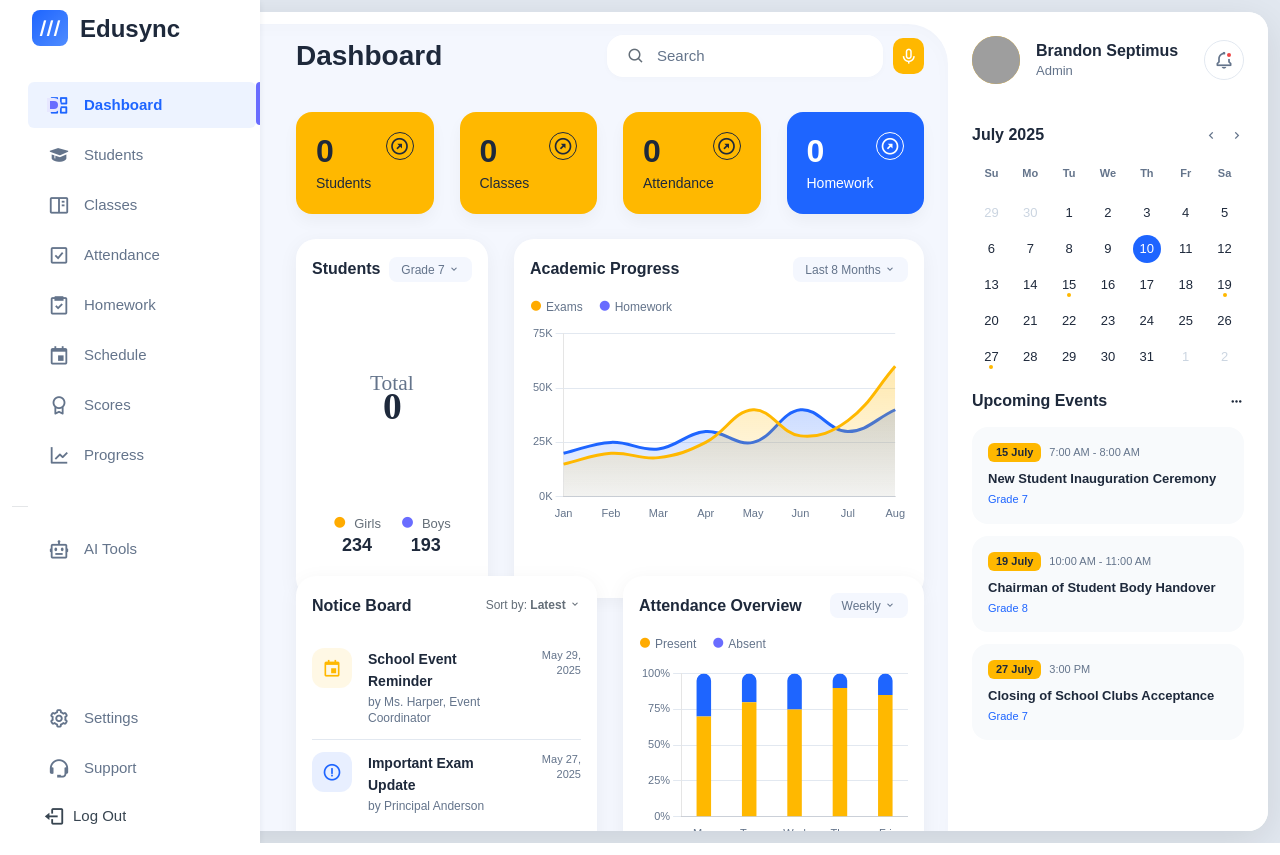
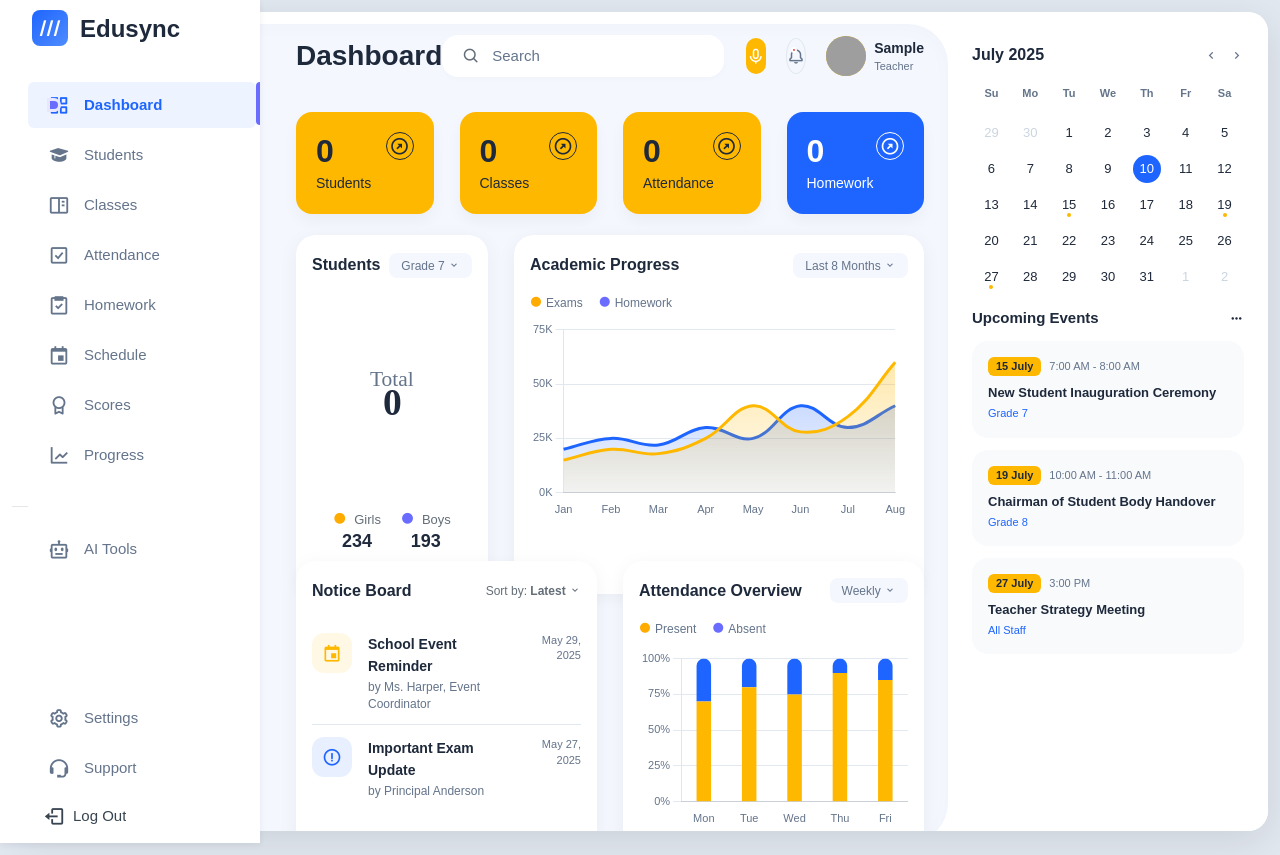
Before and after one commit to rak190/English-classroom-management, a Django app: page / in a window 1280 px wide. Run offline with Django 4.2, Linux system fonts and the light colour scheme; the visitor is signed in with stand-in values (Sample User, id 1); data that the repository does not hold is empty; some libraries are stand-ins or nearby versions; some web fonts are replaced; grey boxes are pictures that could not be loaded.

Commit message:
Fix UI layout issues and add form error rendering to prevent silent failures

```diff
--- a/static/css/genz.css
+++ b/static/css/genz.css
@@ -26,9 +26,8 @@ body {
     background-color: #E2E8F0 !important;
     color: var(--genz-text-main);
     font-family: 'Google Sans', 'Kantumruy Pro', sans-serif !important;
-    display: flex;
-    justify-content: center;
-    align-items: center;
+    display: block;
+    overflow: hidden;
     min-height: 100vh;
     padding: 0;
     margin: 0;
@@ -53,12 +52,10 @@ h1, h2, h3, h4, h5, h6, .navbar-brand, .menu-text {
 }
 
 @media (min-width: 992px) {
-    body {
-        padding: 12px;
-    }
     .app-frame {
-        max-width: 1920px;
+        width: calc(100vw - 24px);
         height: calc(100vh - 24px);
+        margin: 12px auto;
         border-radius: var(--genz-radius);
         box-shadow: 0 10px 40px rgba(0, 0, 0, 0.1);
     }
@@ -111,7 +108,7 @@ h1, h2, h3, h4, h5, h6, .navbar-brand, .menu-text {
 .layout-page {
     flex-grow: 1;
     background: var(--genz-bg) !important;
-    height: 100%;
+    height: calc(100% - 24px);
     display: flex;
     flex-direction: column;
     border-radius: 40px; /* Big rounded corners as seen in reference */
--- a/templates/base.html
+++ b/templates/base.html
@@ -156,13 +156,28 @@
                             <h3 class="mb-0 fw-bold d-none d-md-block">{% block header_title %}Dashboard{% endblock %}</h3>
                         </div>
 
-                        <div class="d-flex align-items-center">
-                            <div class="search-bar">
+                        <div class="d-flex align-items-center gap-3">
+                            <div class="search-bar d-none d-md-flex">
                                 <i class="bx bx-search text-muted fs-5"></i>
                                 <input type="text" placeholder="Search">
                             </div>
-                            <div class="mic-icon">
+                            <div class="mic-icon d-none d-md-flex">
                                 <i class="bx bx-microphone fs-5"></i>
+                            </div>
+
+                            <!-- Profile & Notifications -->
+                            <div class="bell-icon ms-md-2" style="width: 36px; height: 36px; font-size: 18px;">
+                                <i class="bx bx-bell"></i>
+                                <span class="bell-dot" style="top: 8px; right: 8px; width: 6px; height: 6px;"></span>
+                            </div>
+                            <div class="d-flex align-items-center ms-2">
+                                <div class="profile-avatar mb-0 me-2" style="width: 40px; height: 40px; font-size: 16px;">
+                                    <img src="https://ui-avatars.com/api/?name={{ request.user.first_name|default:request.user.username }}&background=FFB800&color=FFFFFF" alt="" class="w-100 h-100 rounded-circle">
+                                </div>
+                                <div class="profile-info d-none d-md-block">
+                                    <h6 class="profile-name mb-0" style="font-size: 14px;">{{ request.user.first_name|default:request.user.username }}</h6>
+                                    <p class="profile-role mb-0" style="font-size: 11px;">Teacher</p>
+                                </div>
                             </div>
                         </div>
                     </nav>
@@ -174,25 +189,9 @@
                     </div>
                 </div>
 
-                <!-- Right Sidebar (Profile, Calendar, Events) -->
-                <aside class="right-sidebar">
-                    <div class="profile-section">
-                        <div class="profile-avatar">
-                            <img src="https://ui-avatars.com/api/?name=Brandon+Septimus&background=FFB800&color=FFFFFF" alt="" class="w-100 h-100 rounded-circle">
-                        </div>
-                        <div class="profile-info">
-                            <h6 class="profile-name">Brandon Septimus</h6>
-                            <p class="profile-role">Admin</p>
-                        </div>
-                        <div class="bell-icon">
-                            <i class="bx bx-bell"></i>
-                            <span class="bell-dot"></span>
-                        </div>
-                    </div>
-
-                    {% block right_sidebar %}
-                    {% endblock %}
-                </aside>
+                <!-- Right Sidebar is only shown if explicitly injected by a view -->
+                {% block right_sidebar_container %}
+                {% endblock %}
 
             </div>
         </div>
--- a/templates/management/dashboard.html
+++ b/templates/management/dashboard.html
@@ -8,7 +8,7 @@
 <div class="row">
     <!-- Top Metrics Row -->
     <div class="col-md-3 mb-4">
-        <a href="{% url 'management:student_list' %}" class="text-decoration-none">
+        <a href="{% url 'management:student_list' %}" class="text-decoration-none d-block h-100">
             <div class="card card-metric card-metric-orange">
                 <div class="metric-value">{{ total_students }}</div>
                 <div class="metric-label">Students</div>
@@ -19,7 +19,7 @@
         </a>
     </div>
     <div class="col-md-3 mb-4">
-        <a href="{% url 'management:class_list' %}" class="text-decoration-none">
+        <a href="{% url 'management:class_list' %}" class="text-decoration-none d-block h-100">
             <div class="card card-metric card-metric-orange">
                 <div class="metric-value">{{ active_classes }}</div>
                 <div class="metric-label">Classes</div>
@@ -30,7 +30,7 @@
         </a>
     </div>
     <div class="col-md-3 mb-4">
-        <a href="{% url 'management:attendance_view' %}" class="text-decoration-none">
+        <a href="{% url 'management:attendance_view' %}" class="text-decoration-none d-block h-100">
             <div class="card card-metric card-metric-orange">
                 <div class="metric-value">{{ today_attendance_present }}</div>
                 <div class="metric-label">Attendance</div>
@@ -41,7 +41,7 @@
         </a>
     </div>
     <div class="col-md-3 mb-4">
-        <a href="{% url 'management:homework_view' %}" class="text-decoration-none">
+        <a href="{% url 'management:homework_view' %}" class="text-decoration-none d-block h-100">
             <div class="card card-metric card-metric-blue">
                 <div class="metric-value">{{ hw_submitted }}</div>
                 <div class="metric-label">Homework</div>
@@ -166,15 +166,18 @@
 </div>
 {% endblock %}
 
-{% block right_sidebar %}
-<!-- Calendar -->
+{% block right_sidebar_container %}
+<aside class="right-sidebar">
+    <!-- Calendar Header -->
     <div class="cal-header mt-2">
-    <div class="cal-title">July 2025</div>
+        <h6 class="cal-title mb-0">July 2025</h6>
         <div class="cal-nav">
             <i class='bx bx-chevron-left'></i>
             <i class='bx bx-chevron-right'></i>
         </div>
     </div>
+
+    <!-- Calendar Grid -->
     <div class="cal-grid mb-4">
         <div class="cal-day-name">Su</div>
         <div class="cal-day-name">Mo</div>
@@ -227,46 +230,37 @@
 
     <!-- Upcoming Events -->
     <div class="d-flex justify-content-between align-items-center mb-3">
-    <h5 class="card-title-small mb-0">Upcoming Events</h5>
+        <h6 class="fw-bold mb-0" style="font-size: 15px;">Upcoming Events</h6>
         <i class='bx bx-dots-horizontal-rounded text-muted'></i>
     </div>
 
-{% for event in upcoming_events %}
-<div class="event-card">
-    <div class="event-time">
-        <span class="event-badge">{{ event.date|date:"j M" }}</span>
-        {{ event.start_time|time:"g:i A" }}
-    </div>
-    <div class="event-title">{{ event.title }}</div>
-    <div class="event-subtitle">{{ event.audience }}</div>
-</div>
-{% empty %}
-<!-- Static mock events matching reference -->
     <div class="event-card">
         <div class="event-time">
             <span class="event-badge">15 July</span>
-        7:00 AM - 8:00 AM
+            <span>7:00 AM - 8:00 AM</span>
         </div>
         <div class="event-title">New Student Inauguration Ceremony</div>
         <div class="event-subtitle">Grade 7</div>
     </div>
+
     <div class="event-card">
         <div class="event-time">
             <span class="event-badge">19 July</span>
-        10:00 AM - 11:00 AM
+            <span>10:00 AM - 11:00 AM</span>
         </div>
         <div class="event-title">Chairman of Student Body Handover</div>
         <div class="event-subtitle">Grade 8</div>
     </div>
+
     <div class="event-card">
         <div class="event-time">
             <span class="event-badge">27 July</span>
-        3:00 PM
+            <span>3:00 PM</span>
         </div>
-    <div class="event-title">Closing of School Clubs Acceptance</div>
-    <div class="event-subtitle">Grade 7</div>
+        <div class="event-title">Teacher Strategy Meeting</div>
+        <div class="event-subtitle">All Staff</div>
     </div>
-{% endfor %}
+</aside>
 {% endblock %}
 
 {% block extra_js %}
--- a/templates/management/student_list.html
+++ b/templates/management/student_list.html
@@ -17,7 +17,7 @@
 
 <div class="card border-0" style="border-radius: var(--genz-radius); box-shadow: var(--genz-shadow);">
     <div class="table-responsive text-nowrap" style="border-radius: var(--genz-radius);">
-        <table class="table table-hover mb-0">
+        <table class="table table-modern">
             <thead style="background-color: #F8FAFC;">
                 <tr>
                     <th class="text-uppercase" style="font-size: 11px; font-weight: 700; letter-spacing: 1px; color: #64748B; border-bottom: 1px solid #E2E8F0 !important; padding: 20px 24px !important;">ID</th>
```
Also changed, not shown: other parts of static/css/genz.css (+39 -0 lines), templates/management/class_form.html (+16 -0 lines), templates/management/student_form.html (+16 -0 lines), test_post.py (added, +15 -0 lines). Lines whose indentation alone changed are shown as unchanged.
